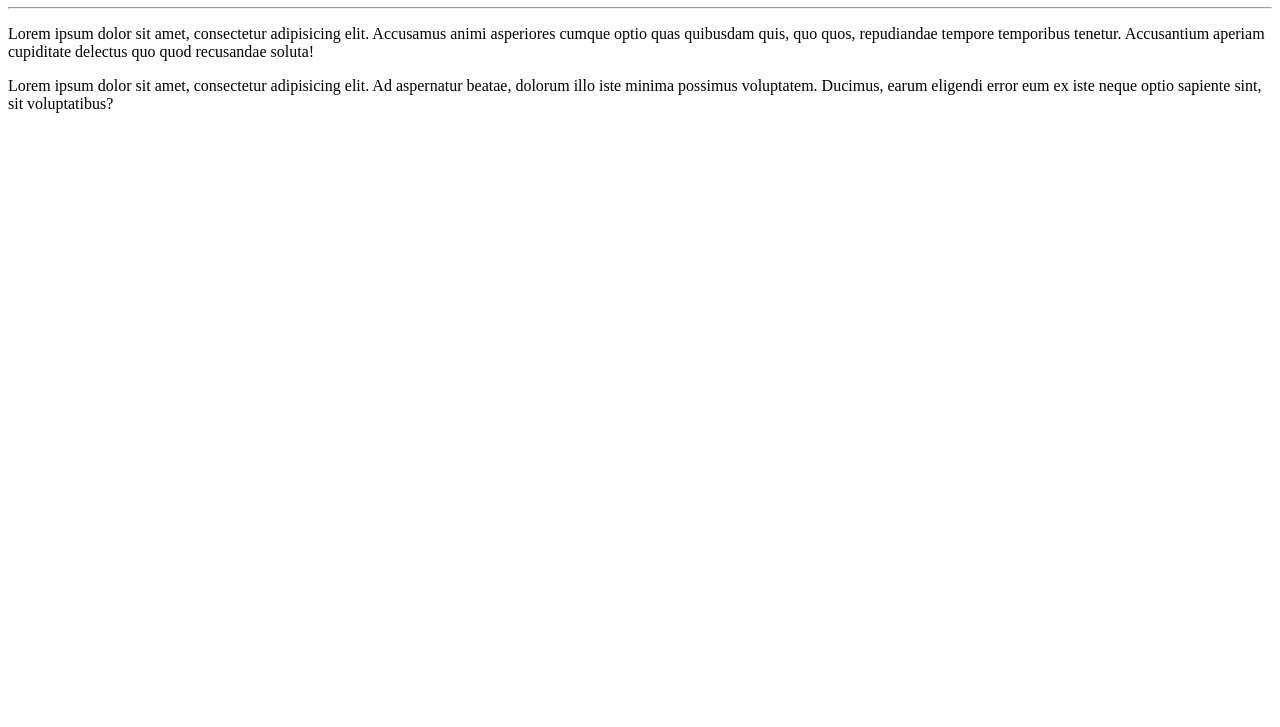
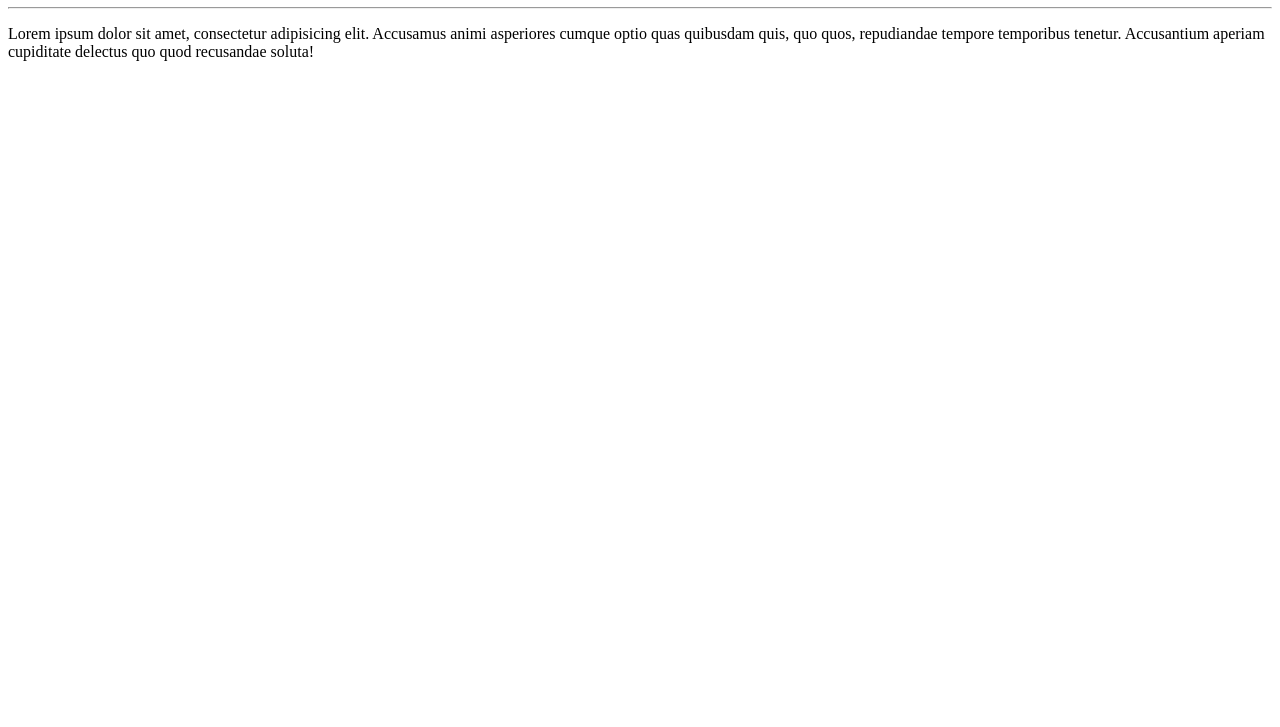
Before and after one commit to sidneirichard/Estudos, a plain HTML site: page site-exemplo/index.html in a window 1280 px wide. Shown: the part 73-800 px from the top of the page. Drawn offline with Linux system fonts and the light colour scheme.

Commit message:
removi o paragrafo adicional pelo site

```diff
--- a/site-exemplo/index.html
+++ b/site-exemplo/index.html
@@ -11,7 +11,5 @@
     <h1>Olá, Mundo!</h1>
     <hr>
     <p>Lorem ipsum dolor sit amet, consectetur adipisicing elit. Accusamus animi asperiores cumque optio quas quibusdam quis, quo quos, repudiandae tempore temporibus tenetur. Accusantium aperiam cupiditate delectus quo quod recusandae soluta!</p>
-
-    <p>Lorem ipsum dolor sit amet, consectetur adipisicing elit. Ad aspernatur beatae, dolorum illo iste minima possimus voluptatem. Ducimus, earum eligendi error eum ex iste neque optio sapiente sint, sit voluptatibus?</p>
 </body>
 </html>
```
